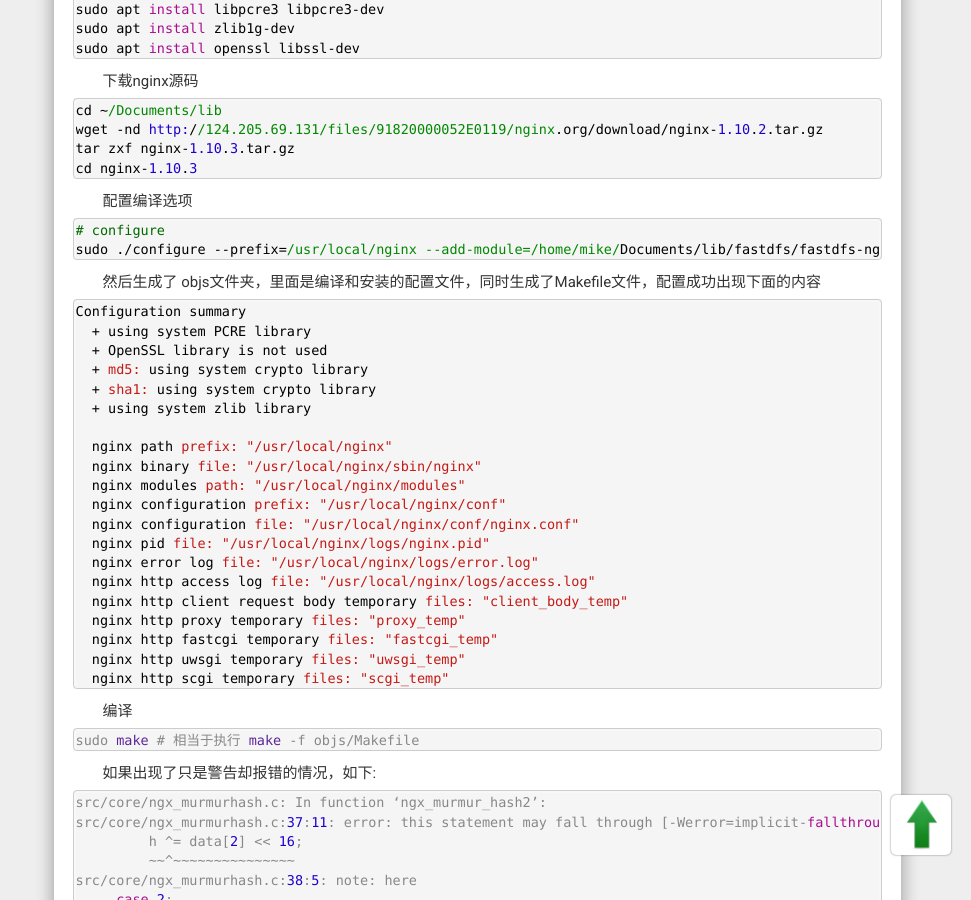
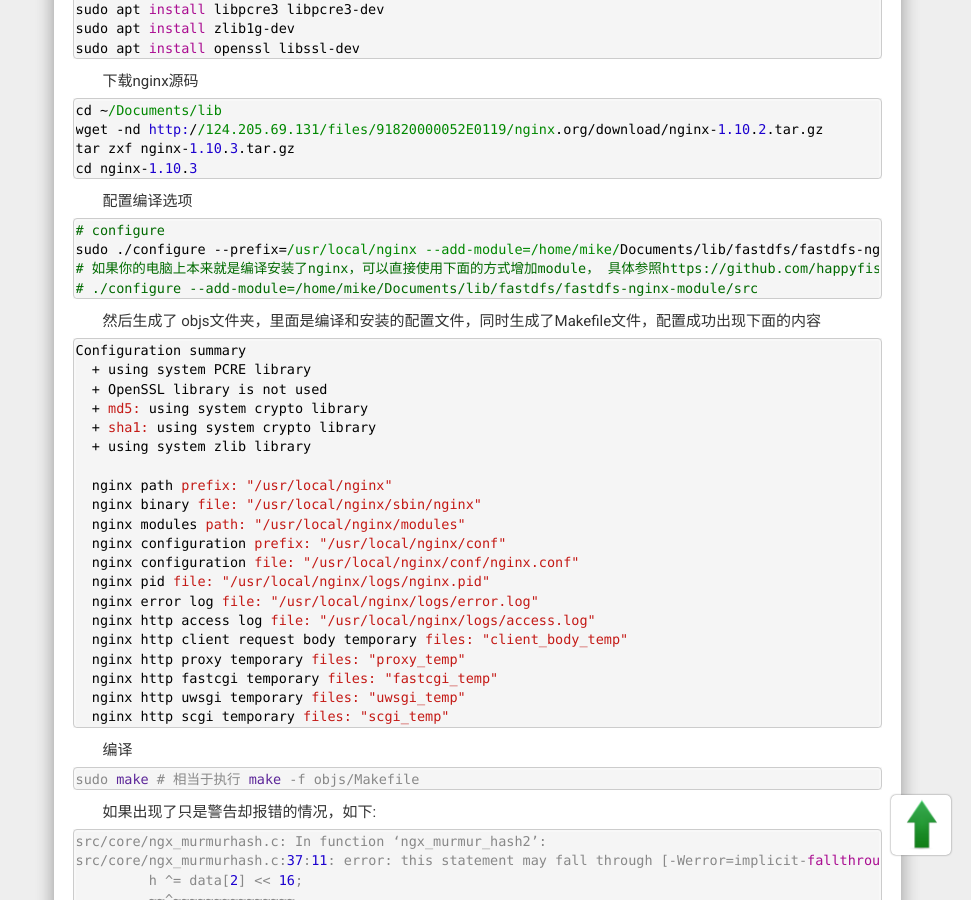
Before and after one commit to iampythoner/iampythoner.github.io, a Jekyll site: the page built from misc/fastDFS_config.md, in a window 1280 px wide and 900 px high, scrolled down 1627 px. Shown: the whole window, without its empty margins (309-1280 px from the left). Built offline with Jekyll 4.4.1, drawn with Linux system fonts in a browser that asks for light colours; nearby versions of some CDN libraries; comment, search, counter and statistics services are not loaded.

Commit message:
no message

````diff
--- a/misc/fastDFS_config.md
+++ b/misc/fastDFS_config.md
@@ -112,6 +112,8 @@
 ```
 # configure
 sudo ./configure --prefix=/usr/local/nginx --add-module=/home/mike/Documents/lib/fastdfs/fastdfs-nginx-module/src
+# 如果你的电脑上本来就是编译安装了nginx，可以直接使用下面的方式增加module， 具体参照https://github.com/happyfish100/fastdfs-nginx-module/blob/master/INSTALL
+# ./configure --add-module=/home/mike/Documents/lib/fastdfs/fastdfs-nginx-module/src
 ```
 
 然后生成了 objs文件夹，里面是编译和安装的配置文件，同时生成了Makefile文件，配置成功出现下面的内容
````
Also changed, not shown: misc/python_blog.md (+1 -0 lines), misc/useful_command.md (+3 -0 lines).
